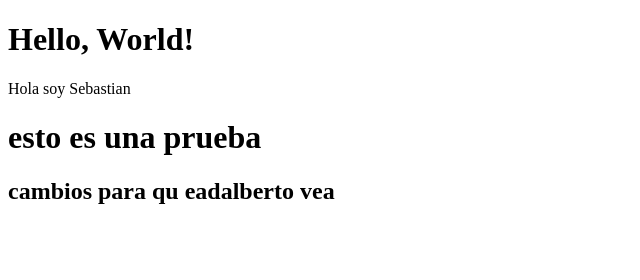
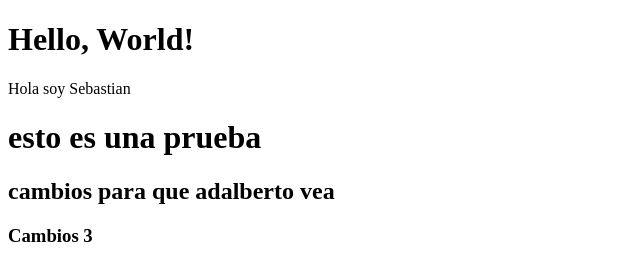
Before and after one commit to gomezbuzon05-hash/adalberto-aprendiendo-git, a plain HTML site: page index.html in a window 1280 px wide. Shown: the whole page, without its empty margins (0-640 px from the left). Drawn offline with Linux system fonts and the light colour scheme.

Commit message:
nuevo H3

```diff
--- a/index.html
+++ b/index.html
@@ -9,6 +9,7 @@
     <h1>Hello, World!</h1>
      <p>Hola soy Sebastian</p>
      <h1>esto es una prueba</h1>
-     <h2>cambios para qu eadalberto vea</h2>
+     <h2>cambios para que adalberto vea</h2>
+    <h3>Cambios 3</h3>
 </body>
 </html>
```
